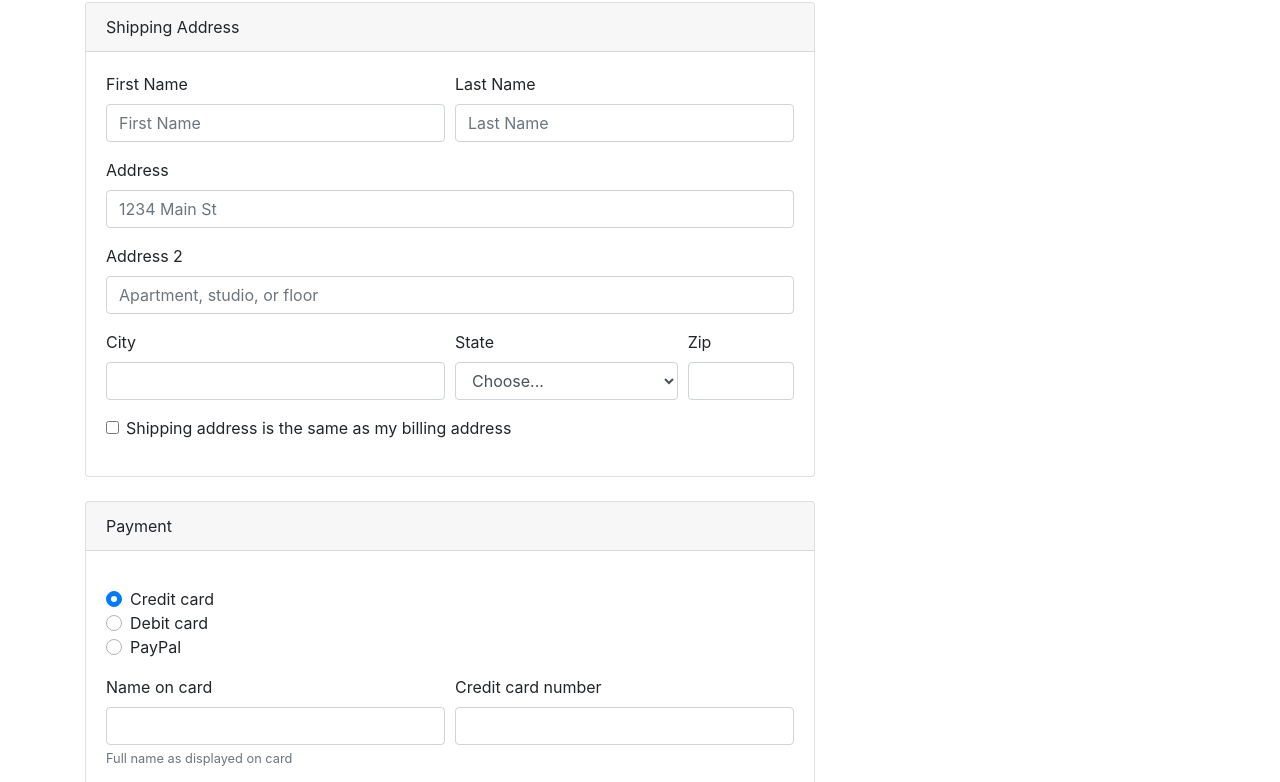
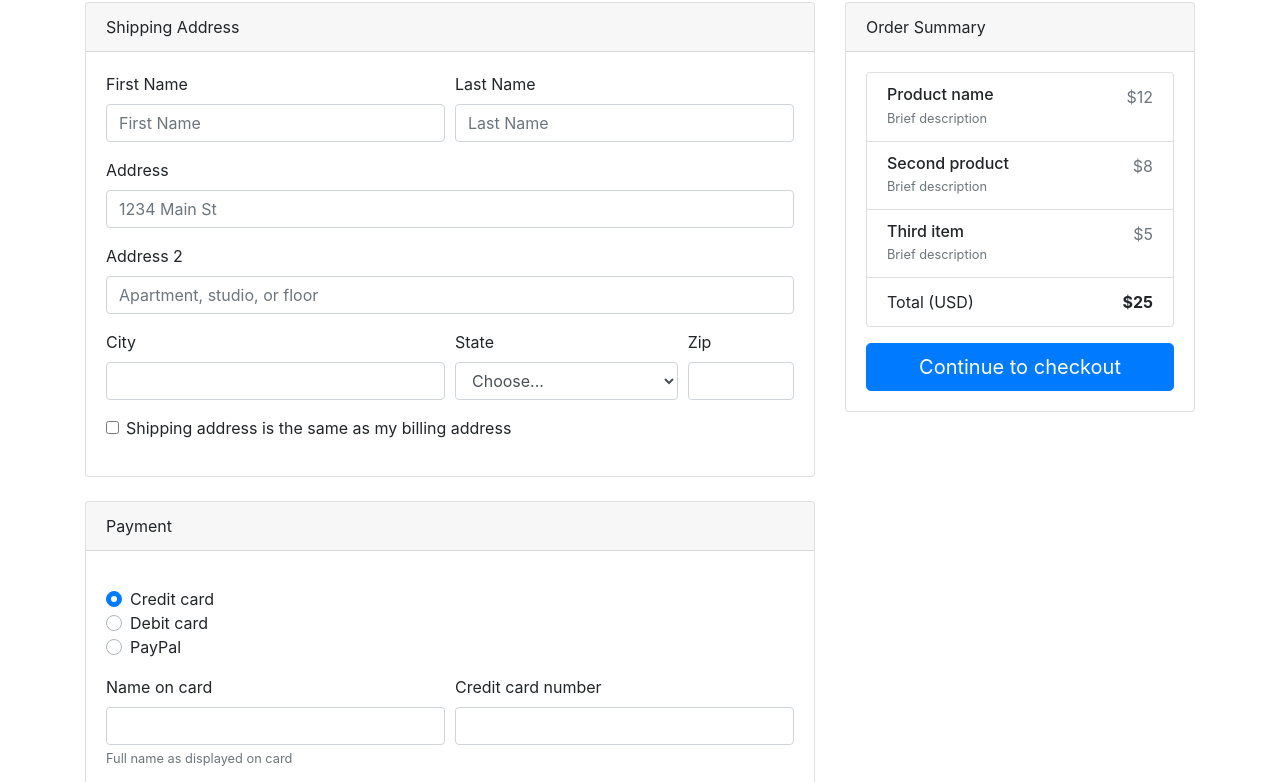
Before and after one commit to AnikHaque/Ecommerce-Checkout-Page, a plain HTML site: page index.html in a window 1280 px wide. Shown: the part 92-874 px from the top of the page. Drawn offline with nearby package versions, Linux system fonts and the light colour scheme.

Commit message:
order summery done

```diff
--- a/index.html
+++ b/index.html
@@ -185,6 +185,51 @@
             </div>
           </div>
         </div>
+
+        <!-- Order Summary -->
+        <div class="col-md-4">
+          <div class="card">
+            <div class="card-header">Order Summary</div>
+            <div class="card-body">
+              <ul class="list-group mb-3">
+                <li
+                  class="list-group-item d-flex justify-content-between lh-condensed"
+                >
+                  <div>
+                    <h6 class="my-0">Product name</h6>
+                    <small class="text-muted">Brief description</small>
+                  </div>
+                  <span class="text-muted">$12</span>
+                </li>
+                <li
+                  class="list-group-item d-flex justify-content-between lh-condensed"
+                >
+                  <div>
+                    <h6 class="my-0">Second product</h6>
+                    <small class="text-muted">Brief description</small>
+                  </div>
+                  <span class="text-muted">$8</span>
+                </li>
+                <li
+                  class="list-group-item d-flex justify-content-between lh-condensed"
+                >
+                  <div>
+                    <h6 class="my-0">Third item</h6>
+                    <small class="text-muted">Brief description</small>
+                  </div>
+                  <span class="text-muted">$5</span>
+                </li>
+                <li class="list-group-item d-flex justify-content-between">
+                  <span>Total (USD)</span>
+                  <strong>$25</strong>
+                </li>
+              </ul>
+              <button class="btn btn-primary btn-lg btn-block" type="submit">
+                Continue to checkout
+              </button>
+            </div>
+          </div>
+        </div>
       </div>
     </div>
 
```
